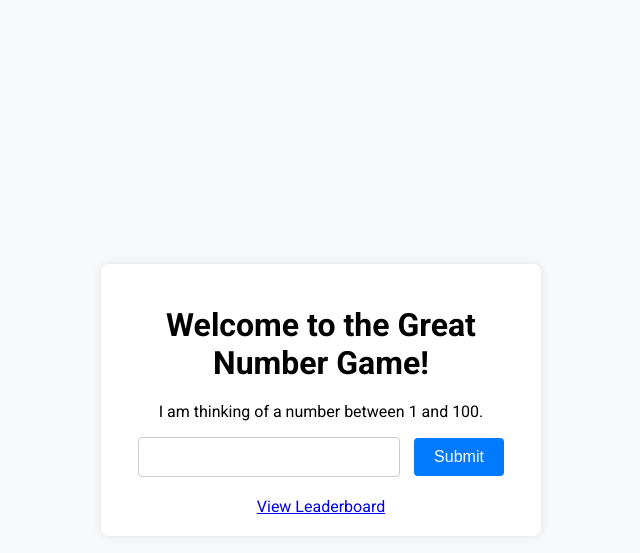
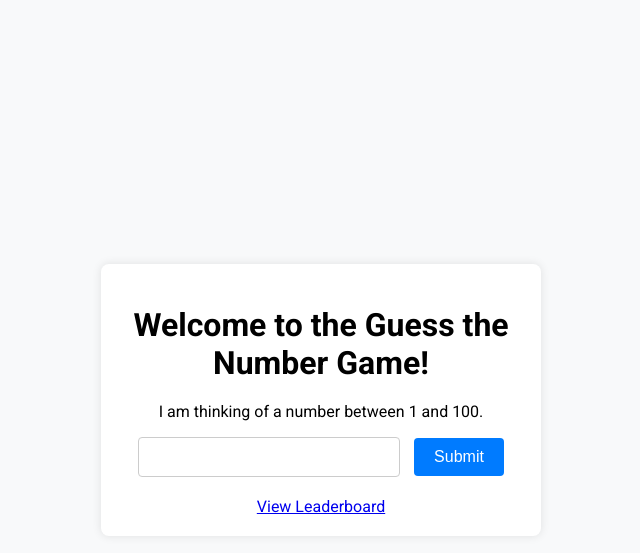
Before and after one commit to PFKimmerle/Python, a Flask app: page / in a window 1280 px wide. Shown: the top 553 px of the page, without its empty margins (319-959 px from the left). Run offline with Flask 3, Linux system fonts and the light colour scheme.

Commit message:
update index
correction on project name

```diff
--- a/Flask/Guess_the_Number_Game/templates/index.html
+++ b/Flask/Guess_the_Number_Game/templates/index.html
@@ -8,7 +8,7 @@
 </head>
 <body>
     <div class="container">
-        <h1>Welcome to the Great Number Game!</h1>
+        <h1>Welcome to the Guess the Number Game!</h1>
         <p>I am thinking of a number between 1 and 100.</p>
         <form action="/guess" method="POST">
             <input type="number" name="guess" required>
```
